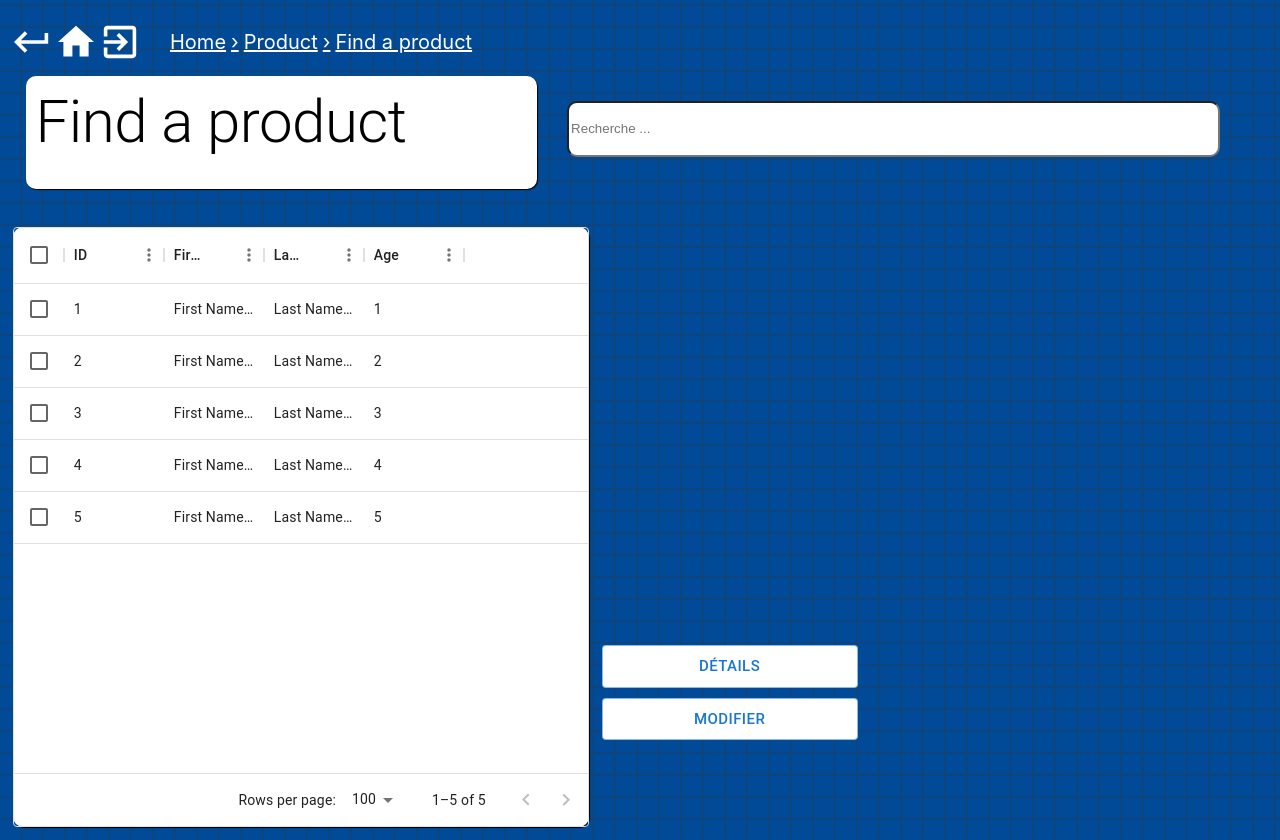
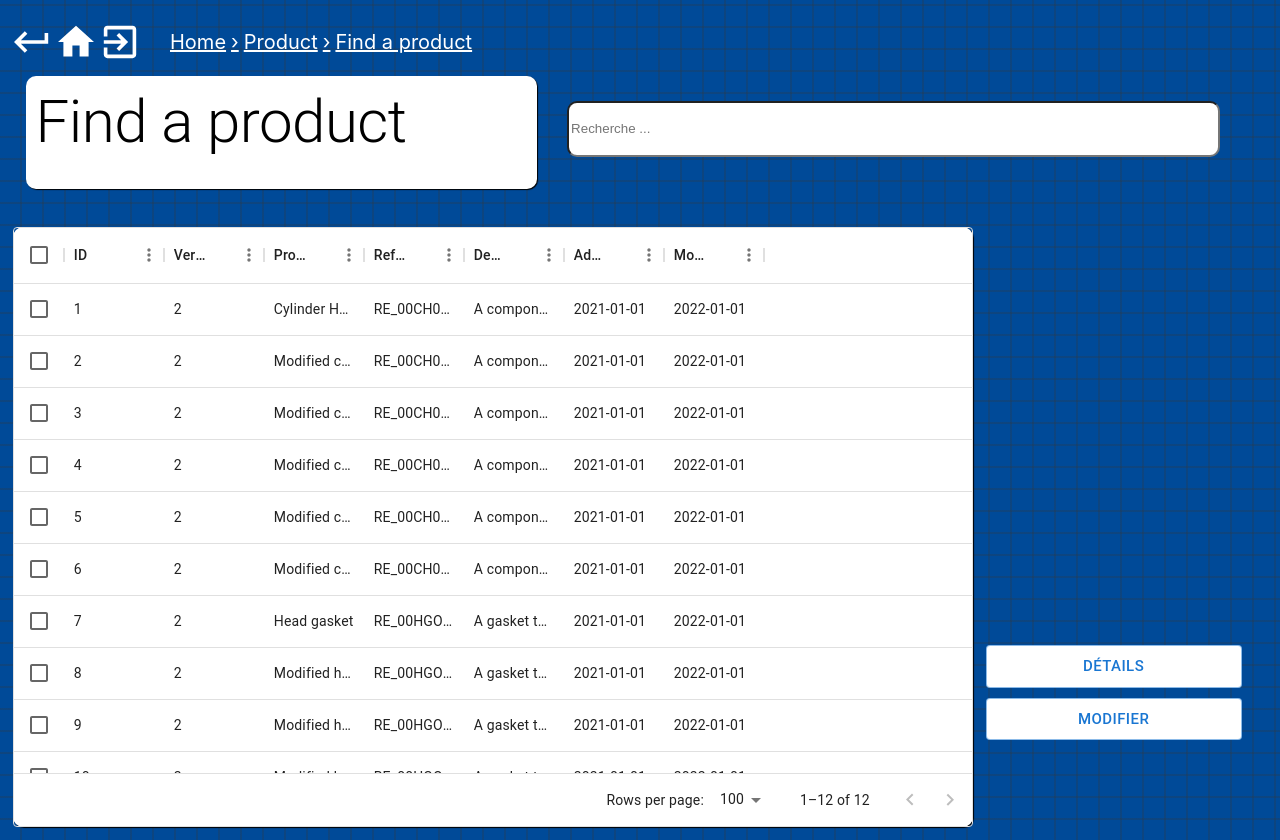
Before and after one commit to MM-6132/plm, a React (Create React App) app in the folder frontend/: page /findProduct in a window 1280 px wide. Built offline with nearby package versions, Linux system fonts and the light colour scheme.

Commit message:
Breadcrumbs added

```diff
--- a/frontend/src/containers/FindProduct.tsx
+++ b/frontend/src/containers/FindProduct.tsx
@@ -12,16 +12,28 @@ const columns = [
         hide: true
     },
     {
-        field: "firstName",
-        headerName: "First Name"
+        field: "Version",
+        headerName: "Version"
     },
     {
-        field: "lastName",
-        headerName: "Last Name"
+        field: "Product name",
+        headerName: "Product name"
     },
     {
-        field: "age",
-        headerName: "Age"
+        field: "Reference",
+        headerName: "Reference"
+    },
+    {
+        field: "Description",
+        headerName: "Description"
+    },
+    {
+        field: "Added on",
+        headerName: "Added on"
+    },
+    {
+        field: "Modified on",
+        headerName: "Modified on"
     }
 ];
 
@@ -29,33 +41,111 @@ const columns = [
 const rows = [
     {
         "id": 1,
-        "firstName": "First Name 1",
-        "lastName": "Last Name 1",
-        "age": 1
+        "Version" : 2,
+        "Product name": "Cylinder Head",
+        "Reference": "RE_00CH000",
+        "Description": "A component of an internal combustion engine that sits above the cylinders on top of the cylinder block.",
+        "Added on" : "2021-01-01",
+        "Modified on" : "2022-01-01"
     },
     {
         "id": 2,
-        "firstName": "First Name 2",
-        "lastName": "Last Name 2",
-        "age": 2
+        "Version" : 2,
+        "Product name": "Modified cylinder Head",
+        "Reference": "RE_00CH010",
+        "Description": "A component of an internal combustion engine that sits above the cylinders on top of the cylinder blockwith a modification of 2 millimeters.",
+        "Added on" : "2021-01-01",
+        "Modified on" : "2022-01-01"
     },
     {
         "id": 3,
-        "firstName": "First Name 3",
-        "lastName": "Last Name 3",
-        "age": 3
+        "Version" : 2,
+        "Product name": "Modified cylinder Head",
+        "Reference": "RE_00CH020",
+        "Description": "A component of an internal combustion engine that sits above the cylinders on top of the cylinder block with a modification of 2 millimeters.",
+        "Added on" : "2021-01-01",
+        "Modified on" : "2022-01-01"
     },
     {
         "id": 4,
-        "firstName": "First Name 4",
-        "lastName": "Last Name 4",
-        "age": 4
+        "Version" : 2,
+        "Product name": "Modified cylinder Head",
+        "Reference": "RE_00CH030",
+        "Description": "A component of an internal combustion engine that sits above the cylinders on top of the cylinder block with a modification of 3 millimeters.",
+        "Added on" : "2021-01-01",
+        "Modified on" : "2022-01-01"
     },
     {
         "id": 5,
-        "firstName": "First Name 5",
-        "lastName": "Last Name 5",
-        "age": 5
+        "Version" : 2,
+        "Product name": "Modified cylinder Head",
+        "Reference": "RE_00CH040",
+        "Description": "A component of an internal combustion engine that sits above the cylinders on top of the cylinder block with a modification of 4 millimeters.",
+        "Added on" : "2021-01-01",
+        "Modified on" : "2022-01-01"
+    },
+    {
+        "id": 6,
+        "Version" : 2,
+        "Product name": "Modified cylinder Head",
+        "Reference": "RE_00CH050",
+        "Description": "A component of an internal combustion engine that sits above the cylinders on top of the cylinder block with a modification of 5 millimeters.",
+        "Added on" : "2021-01-01",
+        "Modified on" : "2022-01-01"
+    },
+    {
+        "id": 7,
+        "Version" : 2,
+        "Product name": "Head gasket",
+        "Reference": "RE_00HGO000",
+        "Description": "A gasket that sits between the engine block and cylinder head in an internal combustion engine.",
+        "Added on" : "2021-01-01",
+        "Modified on" : "2022-01-01"
+    },
+    {
+        "id": 8,
+        "Version" : 2,
+        "Product name": "Modified head gasket",
+        "Reference": "RE_00HGO010",
+        "Description": "A gasket that sits between the engine block and cylinder head in an internal combustion engine with a modification of 1 millimeters.",
+        "Added on" : "2021-01-01",
+        "Modified on" : "2022-01-01"
+    },
+    {
+        "id": 9,
+        "Version" : 2,
+        "Product name": "Modified head gasket",
+        "Reference": "RE_00HGO020",
+        "Description": "A gasket that sits between the engine block and cylinder head in an internal combustion engine with a modification of 2 millimeters.",
+        "Added on" : "2021-01-01",
+        "Modified on" : "2022-01-01"
+    },
+    {
+        "id": 10,
+        "Version" : 2,
+        "Product name": "Modified head gasket",
+        "Reference": "RE_00HGO030",
+        "Description": "A gasket that sits between the engine block and cylinder head in an internal combustion engine with a modification of 3 millimeters.",
+        "Added on" : "2021-01-01",
+        "Modified on" : "2022-01-01"
+    },
+    {
+        "id": 11,
+        "Version" : 2,
+        "Product name": "Modified head gasket",
+        "Reference": "RE_00HGO040",
+        "Description": "A gasket that sits between the engine block and cylinder head in an internal combustion engine with a modification of 4 millimeters.",
+        "Added on" : "2021-01-01",
+        "Modified on" : "2022-01-01"
+    },
+    {
+        "id": 12,
+        "Version" : 4,
+        "Product name": "Modified head gasket",
+        "Reference": "RE_00HGO050",
+        "Description": "A gasket that sits between the engine block and cylinder head in an internal combustion engine with a modification of 5 millimeters.",
+        "Added on" : "2021-01-01",
+        "Modified on" : "2022-01-01"
     }
 ]
 export default function FindProduct() {
@@ -91,7 +181,7 @@ export default function FindProduct() {
                     color: "black",
                     boxShadow: "1px 1px 1px black",
                     margin: "1%",
-                    width: "45%",
+                    width: "75%",
                     borderRadius: "10px",
                 }}>
                     <div style={{height: 600, width: '100%'}}>
```
